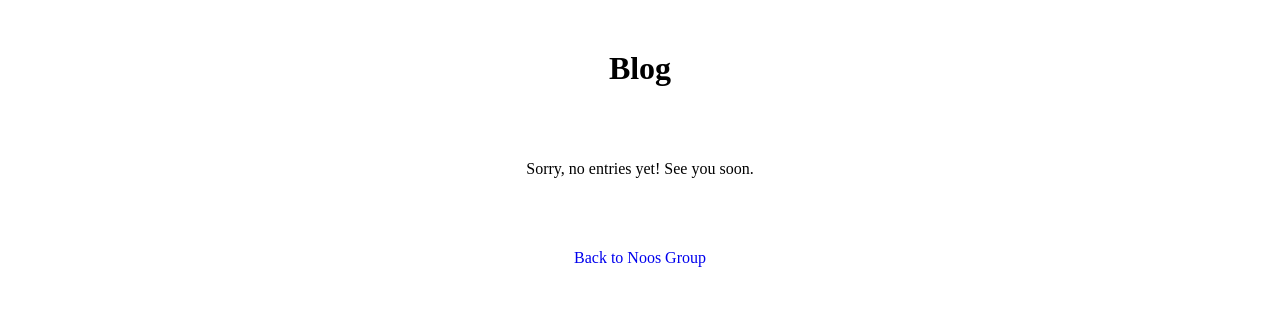
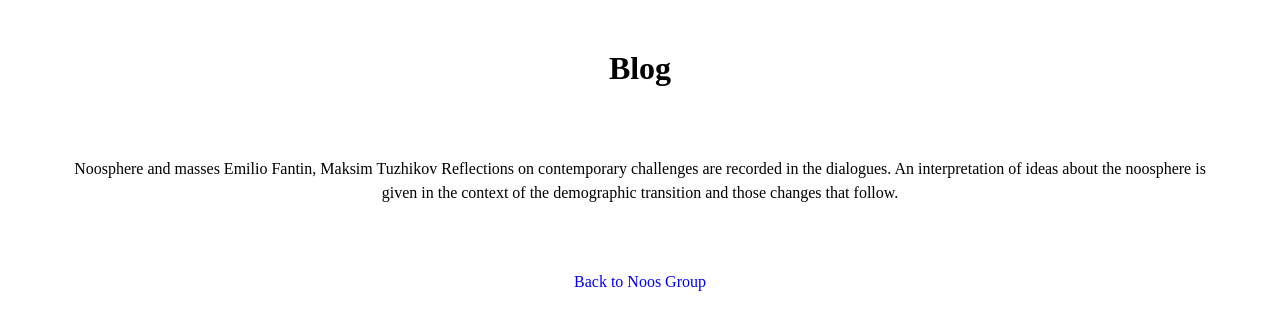
Before and after one commit to indexmod/noos, a plain HTML site: page blog.html in a window 1280 px wide. Drawn offline with Linux system fonts and the light colour scheme; a web font is replaced by a local one.

Commit message:
Update blog.html

```diff
--- a/blog.html
+++ b/blog.html
@@ -98,7 +98,11 @@
 <body>
 	<h1>Blog</h1>
 	<p>
-		Sorry, no entries yet! See you soon.
+		Noosphere and masses
+
+Emilio Fantin, Maksim Tuzhikov
+
+Reflections on contemporary challenges are recorded in the dialogues. An interpretation  of ideas about the noosphere is given in the context of the demographic transition and those changes that follow.
 </p>
 <br>
 <a href="/index">Back to Noos Group</a></li>
```
